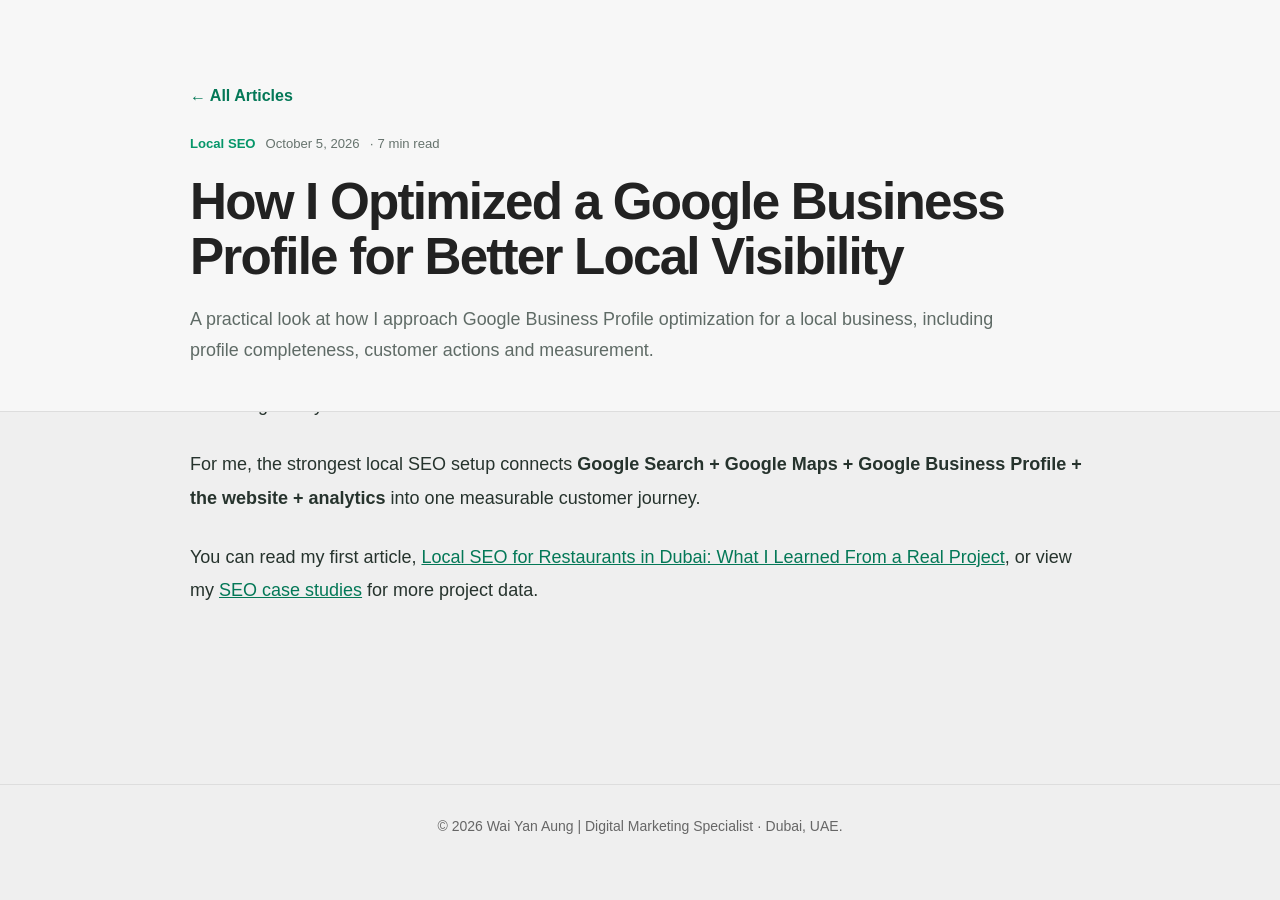
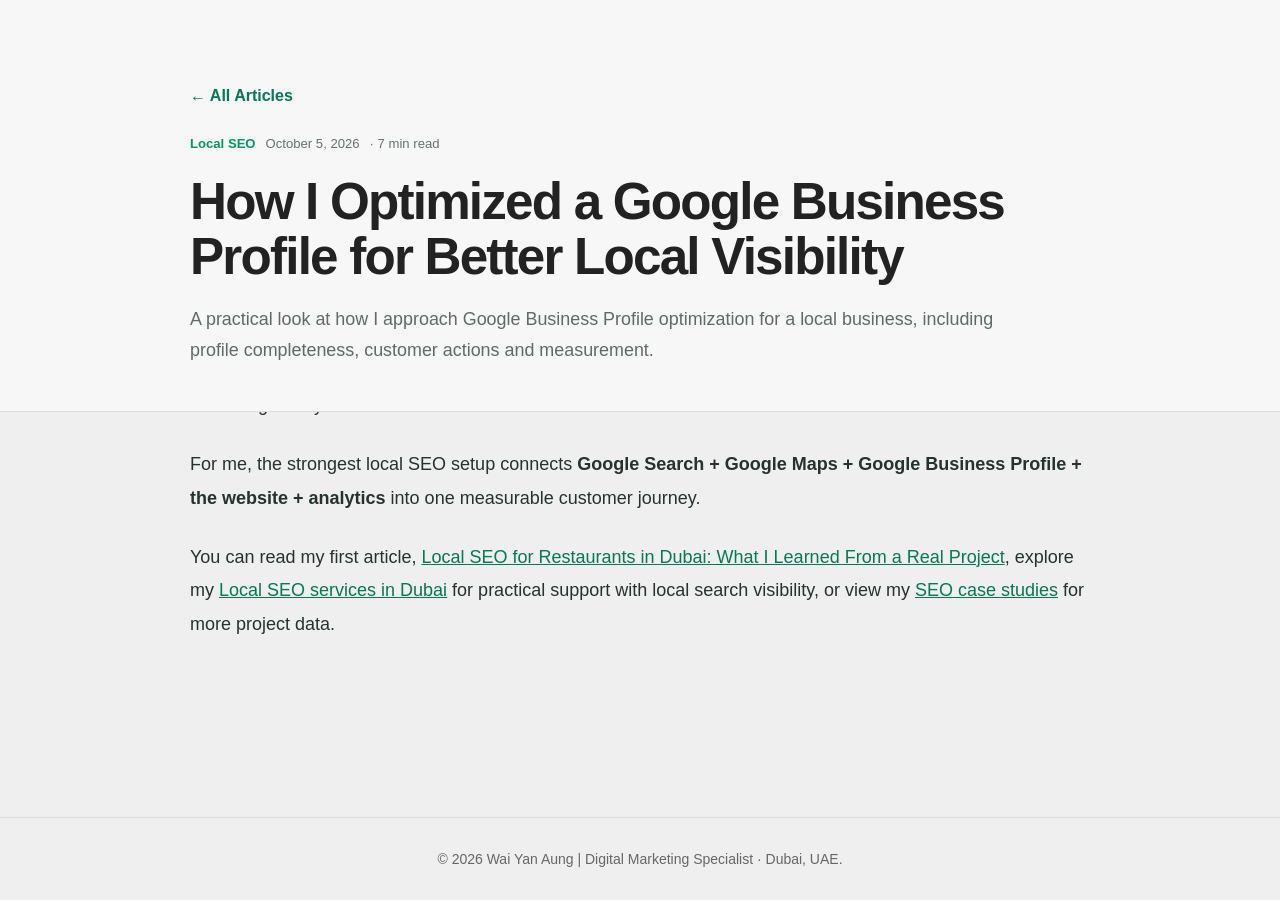
Before and after one commit to waiyanaung-digital/waiyanaung-digital.github.io, a Jekyll site: the page built from _posts/2026-10-05-google-business-profile-local-visibility.md, in a window 1280 px wide and 900 px high, scrolled down 4837 px. Built offline with Jekyll 4.4.1, drawn with Linux system fonts in a browser that asks for light colours; before the commit the page ends 5704 px from its top, so only the background shows below that.

Commit message:
internal linking

```diff
--- a/_posts/2026-10-05-google-business-profile-local-visibility.md
+++ b/_posts/2026-10-05-google-business-profile-local-visibility.md
@@ -136,4 +136,4 @@ The objective is to make the business easier to understand, discover and contact
 
 For me, the strongest local SEO setup connects **Google Search + Google Maps + Google Business Profile + the website + analytics** into one measurable customer journey.
 
-You can read my first article, [Local SEO for Restaurants in Dubai: What I Learned From a Real Project](/blog/local-seo-for-restaurants-dubai/), or view my [SEO case studies](/seo.html) for more project data.
+You can read my first article, [Local SEO for Restaurants in Dubai: What I Learned From a Real Project](/blog/local-seo-for-restaurants-dubai/), explore my [Local SEO services in Dubai](/local-seo-dubai/) for practical support with local search visibility, or view my [SEO case studies](/seo.html) for more project data.
```
